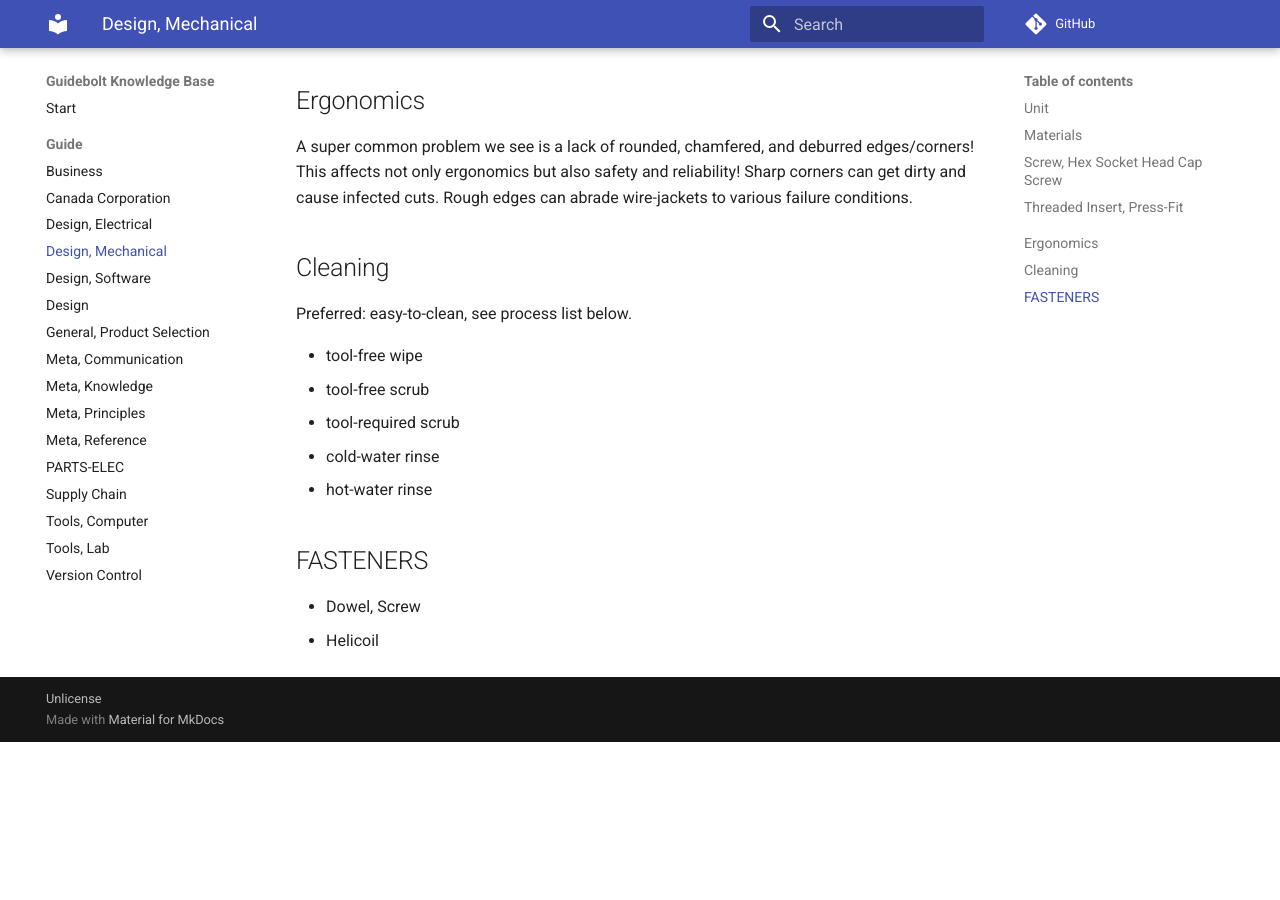
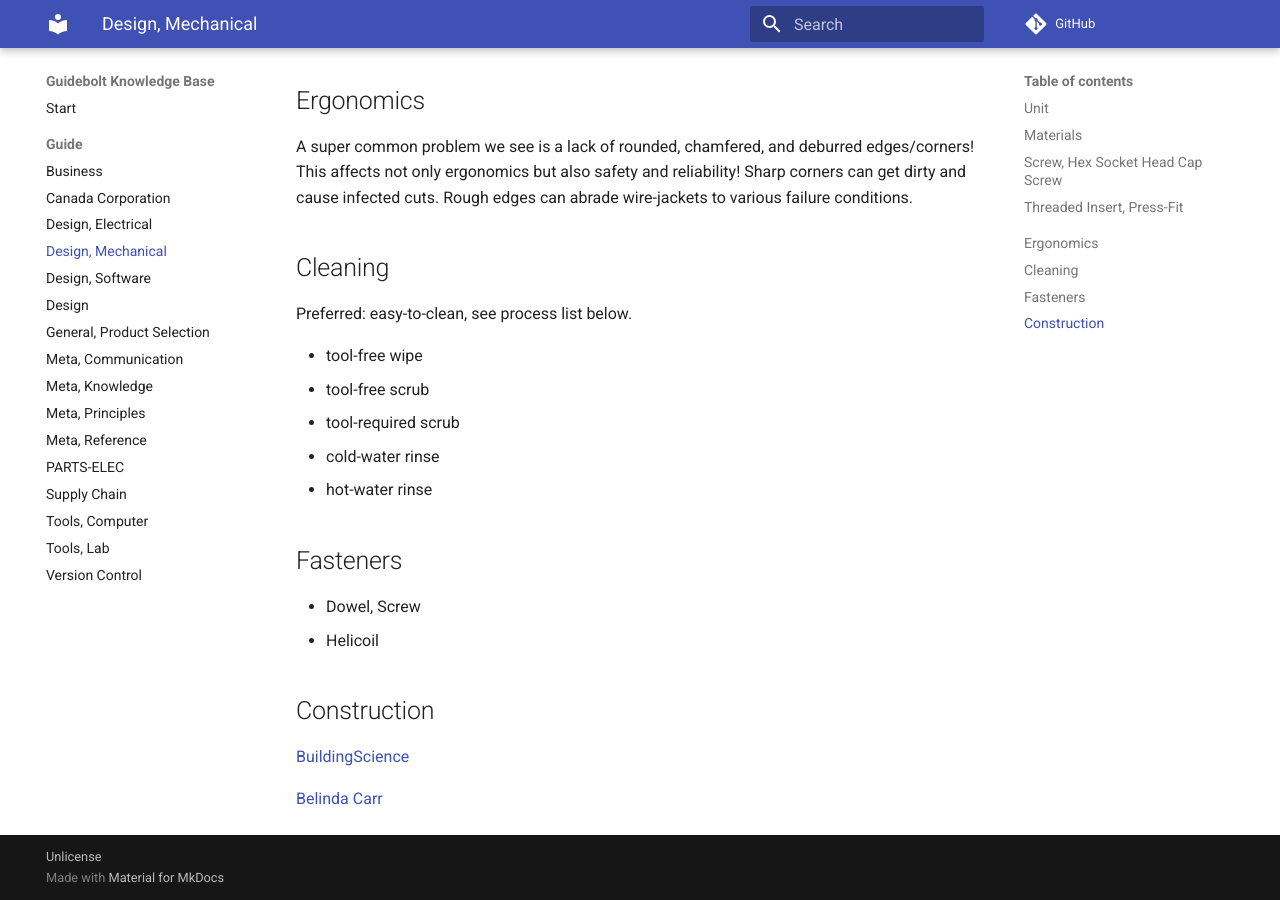
Before and after one commit to Guidebolt/knowledge, an MkDocs documentation site: the page built from docs/guide/design-m.md, in a window 1280 px wide and 900 px high, scrolled down 2275 px. Built offline with MkDocs 1.6.1 and Material for MkDocs 9.7.7, drawn with Linux system fonts in a browser that asks for light colours; comment, search, counter and statistics services are not loaded; before the commit the page ends 3017 px from its top, so only the background shows below that.

Commit message:
construction

```diff
--- a/docs/guide/design-m.md
+++ b/docs/guide/design-m.md
@@ -96,7 +96,13 @@ Preferred: easy-to-clean, see process list below.
 * cold-water rinse
 * hot-water rinse
 
-## FASTENERS
+## Fasteners
 
 * Dowel, Screw
 * Helicoil
+
+## Construction
+
+[BuildingScience](https://www.buildingscience.com/)
+
+[Belinda Carr](https://www.youtube.com/channel/UC_NzYRcT5IroUsMU2472ViQ)
```
